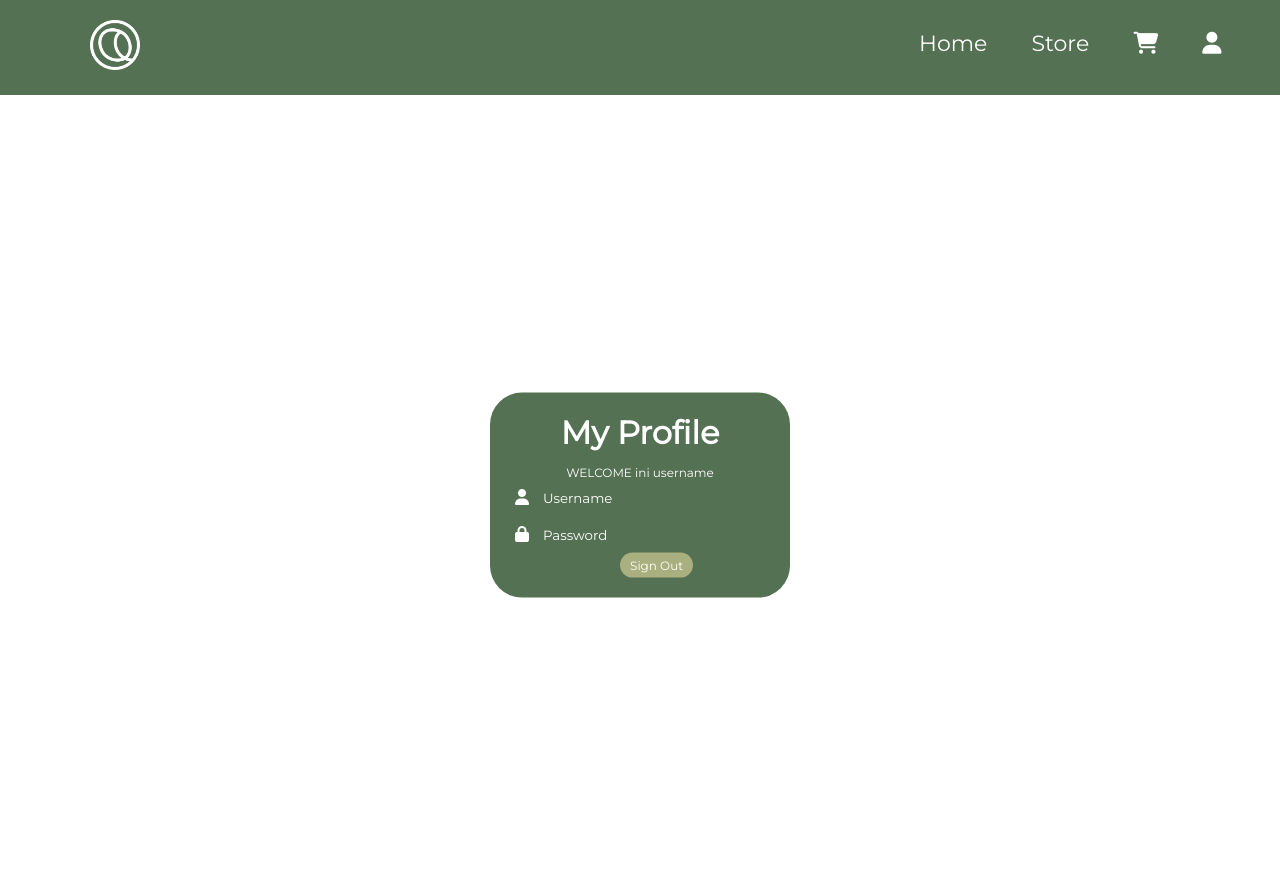
After one commit to GirasArya/BibitQ, a PHP site: page /profile.html in a window 1280 px wide. The commit adds this page. Run offline with PHP 8.4, Linux system fonts and the light colour scheme; a stand-in replaces the project's code that opens the database connection; some libraries are stand-ins or nearby versions.

Commit message:
Major Improvement

```diff
--- a/index_beforelogin.html
+++ b/index_beforelogin.html
@@ -61,9 +61,9 @@
             <div class="contact-contact-h1">
                 <h1>Contact Us</h1>
                 <div class="contact-icon">
-                    <i class="fa-brands fa-twitter"></i>
-                    <i class="fa-brands fa-instagram"></i>
-                    <i class="fa-brands fa-github"></i>
+                    <a href="#"><i class="fa-brands fa-twitter"></i></a
+                    <a href="#"><i class="fa-brands fa-instagram"></i></a>
+                    <a href="https://github.com/GirasArya/BibitQ" id="github"><i class="fa-brands fa-github"></i></a>
                 </div>
             </div>
             <img src="/img/logo/bibitq logo putih.png">
--- /dev/null
+++ b/profile.html
@@ -0,0 +1,51 @@
+<!DOCTYPE html>
+<html lang="en">
+    <head>
+        <meta charset="UTF-8">
+        <meta http-equiv="X-UA-Compatible" content="IE=edge">
+        <meta name="viewport" content="width=device-width, initial-scale=1.0">
+        <link rel="stylesheet" href="style.css">
+        <link rel="stylesheet" href="https://fonts.googleapis.com/css?family=Montserrat">
+        <script src="https://kit.fontawesome.com/44003bbbd7.js" crossorigin="anonymous"></script>
+        <title>BibitQ</title>
+    </head>
+<body>
+    <header>
+        <a href="index.html">
+            <img src="/img/logo/bibitq logo putih.png">
+        </a>
+        <nav>
+            <ul class="navbar">
+                <li><a href="index.html">Home</a></li>
+                <li><a href="Shop.html">Store</a></li>
+                <li>
+                    <a href="cart.html">
+                        <i class="fa-solid fa-cart-shopping"></i>
+                    </a>
+                </li>
+                <li>
+                    <a href="profile.html">
+                        <i class="fa-solid fa-user"></i>
+                    </a>
+                </li>
+            </ul>
+        </nav>
+    </header>
+
+    <div class="profile">
+        <div class="profile-login">
+            <h3>My Profile</h3>
+            <p> WELCOME ini username</p>
+            <i class="fa-solid fa-user">
+                <input id ="profile-username" type="text" placeholder="Username">
+            </i>
+            <i class="fa-solid fa-lock">
+                <input id="profile-password" type="password" placeholder="Password">
+            </i>
+            <div class="profile-button">
+                <button> <a href="#">Sign Out</a></button>
+            </div>
+        </div>
+    </div>
+</body>
+</html>
--- a/style.css
+++ b/style.css
@@ -7,8 +7,13 @@
     box-sizing: border-box;
     margin: 0;
     padding: 0;
-    font-family: poppins;
+    font-family: montserrat;
     /* background-color: rgb(248, 229, 207); */
+}
+
+a {
+    text-decoration: none;
+    color: inherit;
 }
 
 header li a {
@@ -57,7 +62,7 @@ header img {
 .headline-grid {
     display: flex;
     flex-direction: column;
-    background-image: url(/img/tomat-hero.png);
+    background-image: url(/img/hero-image.png);
     min-height: 15em;
     height: 100vh;
     align-self: center;
@@ -149,8 +154,16 @@ header img {
     width: 4%;
 }
 
-.contact-icon i{
-    width: 10%;
+.contact-icon {
+    margin-top: 0.4em;
+    display: flex;
+    align-items: center;
+    justify-content: space-between;
+    font-size: x-large;
+}
+
+#github {
+    text-decoration: none;
 }
 
 .head-store h1 {
@@ -324,3 +337,118 @@ header img {
     text-decoration: none;
     color: white;
 }
+
+
+
+
+.profile{
+    height: 100vh;
+    width: 100%;
+    background-size: cover;
+    background-position: center;
+}
+.profile a{
+    text-decoration: none;
+    color: white;
+}
+
+.profile-login{
+    position: relative;
+    left: 50%;
+    top: 50%;
+    transform: translate(-50%,-50%);
+    padding: 20px 25px;
+    width: 300px;
+    background-color: #557153;
+    border-radius: 32px;
+}
+.profile-login h3{
+    text-align: center;
+    color: white;
+    font-size: 32px;
+    /* border-bottom: 3px solid whitesmoke; */
+}
+
+.profile-login p{
+    text-align: center;
+    color: white;
+    font-size: 18px;
+    /* border-bottom: 3px solid whitesmoke; */
+}
+
+.profile-login input{
+    margin: 10px;
+    background: none;
+    color: white;
+    border: none;
+    border-radius: 3px;
+    margin-top: 5%;
+    margin-bottom: 5%;
+}
+
+.profile-login ::placeholder{
+    color: white;
+}
+
+.profile-login i{
+    color: white;
+}
+
+.profile-login p{
+    margin-top: 5%;
+    color: white;
+    font-size: 12px;
+}
+
+.profile-register{
+    position: relative;
+    left: 50%;
+    top: 50%;
+    transform: translate(-50%,-50%);
+    padding: 20px 25px;
+    width: 300px;
+    background-color: #557153;
+    border-radius: 32px;
+}
+.profile-register h2{
+    text-align: center;
+    color: white;
+    margin-bottom: 5%;
+    /* border-bottom: 3px solid whitesmoke; */
+}
+
+.profile-register input{
+    margin: 10px;
+    background: none;
+    color: white;
+    border: none;
+}
+
+.profile-register ::placeholder{
+    color: white;
+}
+
+.profile-register i{
+    color: white;
+}
+
+.profile-register p{
+    margin-top: 5%;
+    color: white;
+    font-size: 12px;
+}
+
+.profile-button button{
+    font-size: 12px;
+    padding: 5px 10px;
+    border-radius: 50px;
+    background-color: #A9AF7E;
+    border: none;
+    position: relative;
+    left: 42%;
+}
+
+.profile-button a{
+    text-decoration: none;
+    color: white;
+}
```
Also changed, not shown: index.html (+6 -1 lines).
